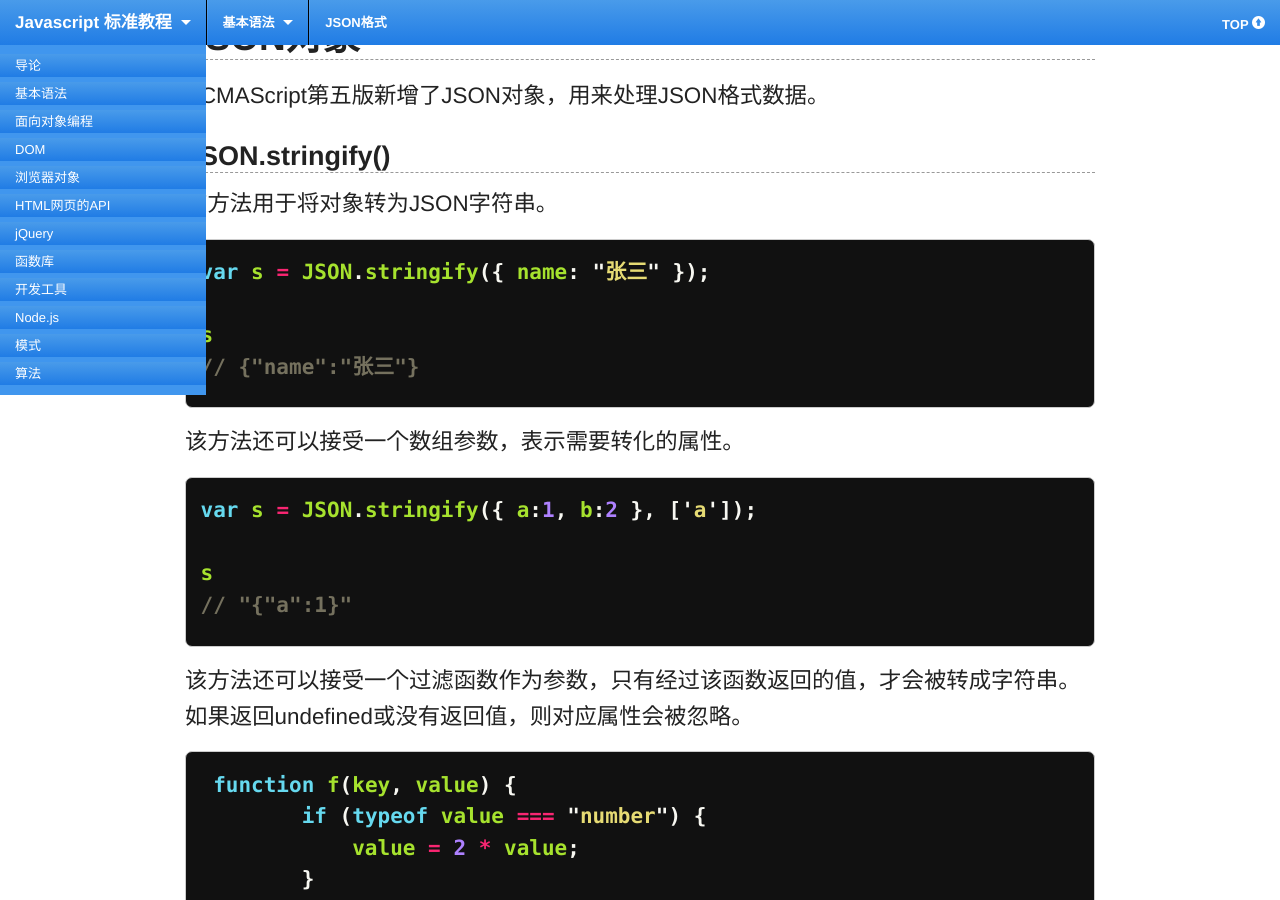
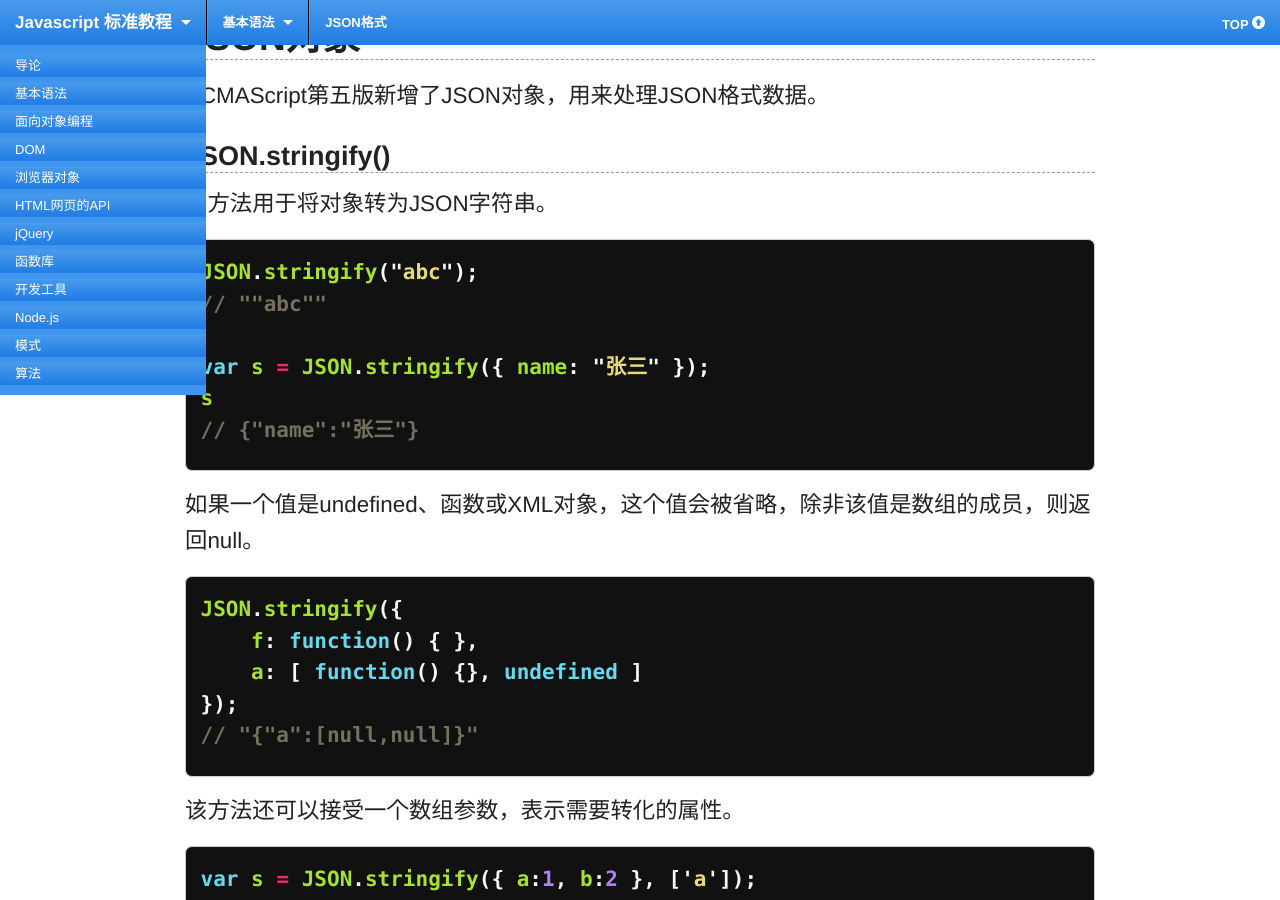
Before and after one commit to ruanyf/jstutorial, a Jekyll site: the page built from grammar/json.md, in a window 1280 px wide and 900 px high, scrolled down 857 px. Built offline with Jekyll 4.4.1, drawn with Linux system fonts in a browser that asks for light colours; Markdown is read by kramdown in place of the engine named in the settings; some of the changed text lies outside the part shown.

Commit message:
edit grammar/json

```diff
--- a/grammar/json.md
+++ b/grammar/json.md
@@ -30,12 +30,27 @@ ECMAScript第五版新增了JSON对象，用来处理JSON格式数据。
 
 {% highlight javascript %}
 
+JSON.stringify("abc");
+// ""abc""
+
 var s = JSON.stringify({ name: "张三" });
-
 s
 // {"name":"张三"}
 
 {% endhighlight %}
+
+如果一个值是undefined、函数或XML对象，这个值会被省略，除非该值是数组的成员，则返回null。
+
+{% highlight javascript %}
+
+JSON.stringify({
+    f: function() { },
+    a: [ function() {}, undefined ]
+});
+// "{"a":[null,null]}"
+
+{% endhighlight %}
+
 
 该方法还可以接受一个数组参数，表示需要转化的属性。
 
@@ -188,3 +203,4 @@ o.b
 
 - MDN, [JSON.parse](https://developer.mozilla.org/en-US/docs/JavaScript/Reference/Global_Objects/JSON/parse)
 - Dr. Axel Rauschmayer, [JavaScript’s JSON API](http://www.2ality.com/2011/08/json-api.html)
+- Jim Cowart, [What You Might Not Know About JSON.stringify()](http://freshbrewedcode.com/jimcowart/2013/01/29/what-you-might-not-know-about-json-stringify/)
```
Also changed, not shown: other parts of grammar/json.md (+1 -1 lines), grammar/object.md (+1 -1 lines).
